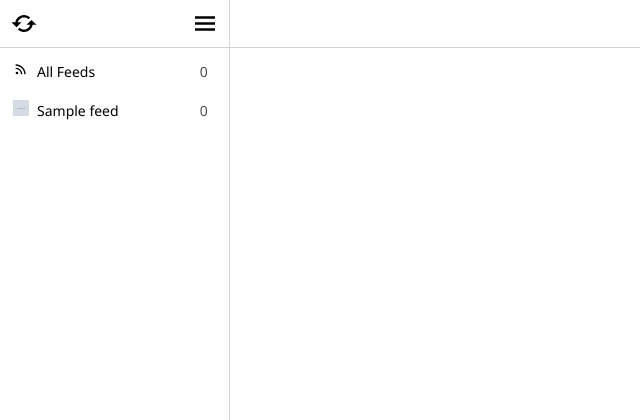
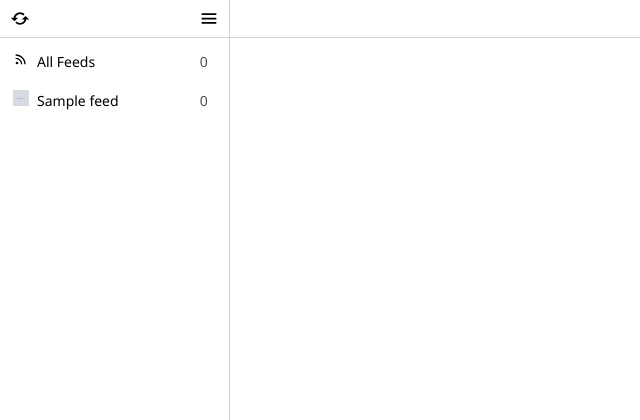
Before and after one commit to Josh-Tucker/dispatch, a Flask app: page / in a window 1280 px wide. Shown: the top 420 px of the page, without its empty margins (0-640 px from the left). Run offline with Flask 3, Linux system fonts and the light colour scheme; tables that the repository leaves empty hold one stand-in row (values such as "Sample post"); grey boxes marked "Sample" are stand-in pictures; some web fonts are replaced.

Commit message:
fix header height

```diff
--- a/dispatch/static/css/style.css
+++ b/dispatch/static/css/style.css
@@ -93,7 +93,7 @@ body {
     border: 0px;
     display: grid;
     grid-template-columns: 1fr;
-    grid-template-rows: 3em 10fr;
+    grid-template-rows: 1fr 20fr;
     height: 100vh;
     width: 100vw;
 }
```
